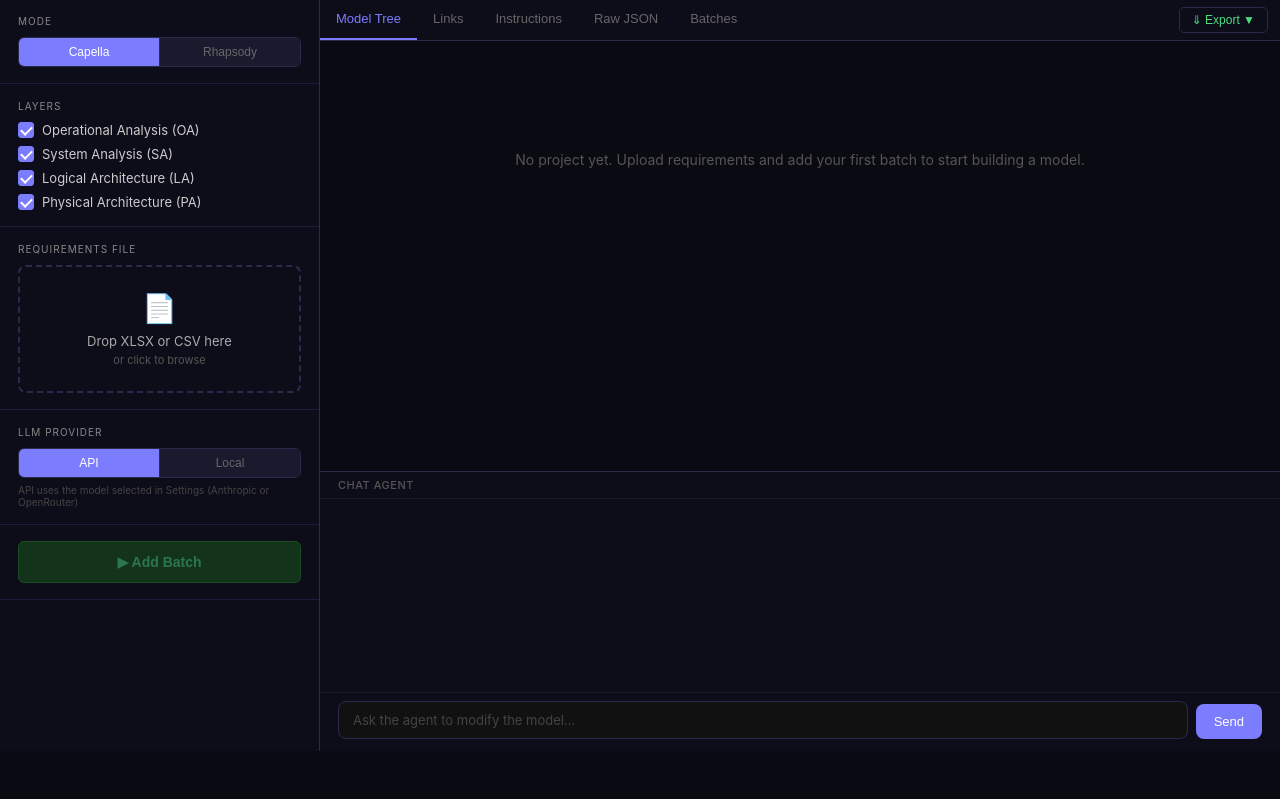
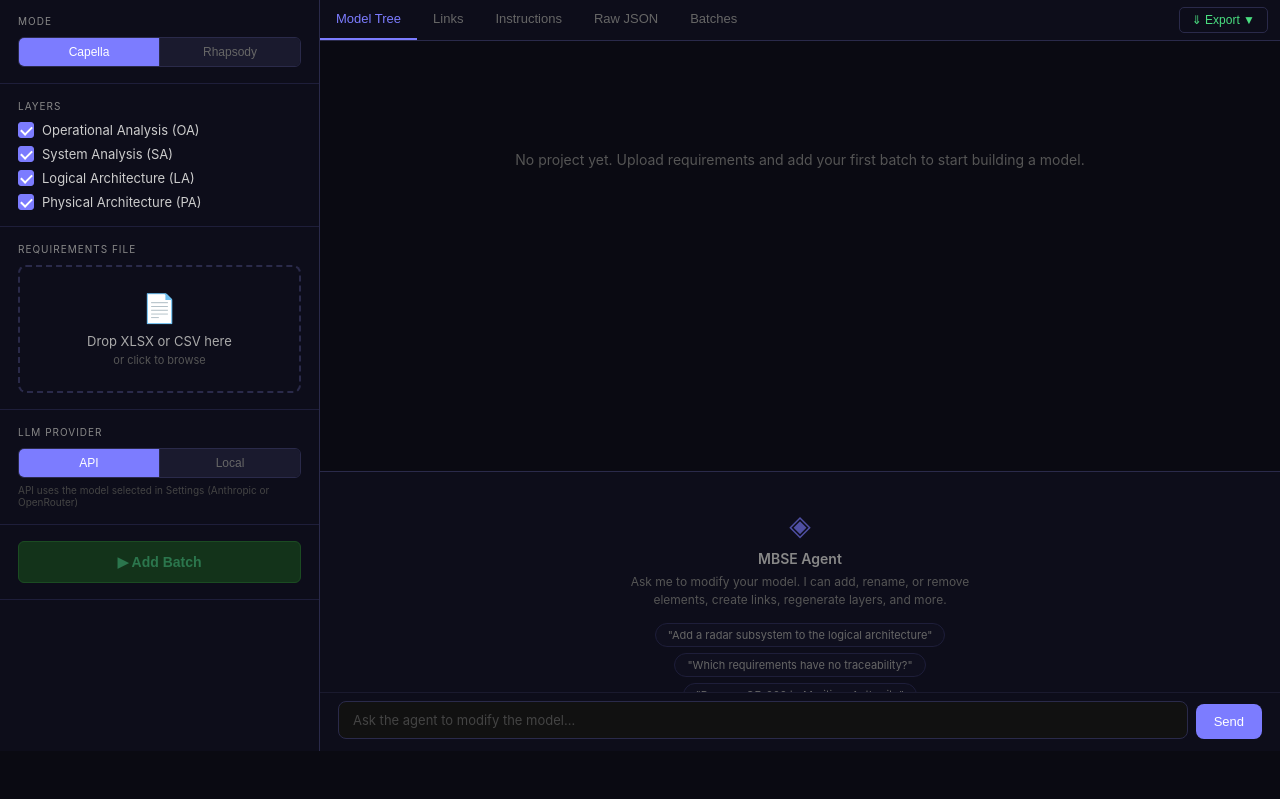
Before and after one commit to jude-sph/MBSE, a FastAPI app: page / in a window 1280 px wide. Shown: the part 49-848 px from the top of the page. Run offline with FastAPI, Linux system fonts and the light colour scheme; some libraries are stand-ins or nearby versions.

Commit message:
feat: chat welcome state with example prompts
Empty chat shows an agent icon, description, and clickable example
prompts that fill the input. Welcome disappears on first message.
Removed the "Chat Agent" header bar for cleaner look.

Co-Authored-By: Claude Opus 4.6 (1M context) <noreply@anthropic.com>

```diff
--- a/src/web/static/app.js
+++ b/src/web/static/app.js
@@ -76,8 +76,17 @@ document.addEventListener('DOMContentLoaded', function () {
     // Check for updates quietly on page load
     checkUpdatesQuietly();
 
-    // Initialize chat resize
+    // Initialize chat resize + example prompts
     initChatResize();
+    document.querySelectorAll('.chat-example').forEach(function(ex) {
+        ex.addEventListener('click', function() {
+            var input = document.getElementById('chat-input');
+            if (input) {
+                input.value = ex.textContent.replace(/^"|"$/g, '');
+                input.focus();
+            }
+        });
+    });
 
     // Project-based restore
     if (INITIAL_PROJECT && INITIAL_PROJECT.project) {
@@ -1525,6 +1534,10 @@ async function sendChat() {
 
 function appendChatMessage(role, text, isLoading) {
     var history = document.getElementById('chat-history');
+    // Remove welcome message on first real message
+    var welcome = history.querySelector('.chat-welcome');
+    if (welcome) welcome.remove();
+
     var wrapper = el('div', {
         className: 'chat-message chat-' + role + (isLoading ? ' chat-loading' : ''),
     });
--- a/src/web/static/style.css
+++ b/src/web/static/style.css
@@ -851,20 +851,62 @@ body {
 }
 
 .chat-header-bar {
-    display: flex;
-    align-items: center;
-    padding: 6px 18px;
-    flex-shrink: 0;
-    border-bottom: 1px solid #1a1a2e;
-}
-
-.chat-title {
-    font-size: 11px;
+    display: none;
+}
+
+.chat-title { display: none; }
+
+/* Chat welcome / empty state */
+.chat-welcome {
+    display: flex;
+    flex-direction: column;
+    align-items: center;
+    justify-content: center;
+    text-align: center;
+    padding: 24px 20px;
+    flex: 1;
+}
+
+.chat-welcome-icon {
+    font-size: 28px;
+    color: #7c7cff;
+    margin-bottom: 8px;
+    opacity: 0.6;
+}
+
+.chat-welcome-title {
+    font-size: 14px;
+    font-weight: 600;
+    color: #888;
+    margin-bottom: 6px;
+}
+
+.chat-welcome-text {
+    font-size: 12px;
     color: #555;
-    font-weight: 500;
-    text-transform: uppercase;
-    letter-spacing: 0.5px;
-}
+    max-width: 360px;
+    line-height: 1.5;
+    margin-bottom: 14px;
+}
+
+.chat-welcome-examples {
+    display: flex;
+    flex-direction: column;
+    gap: 6px;
+    align-items: center;
+}
+
+.chat-example {
+    font-size: 11px;
+    color: #666;
+    background: #0f0f1e;
+    border: 1px solid #1e1e3a;
+    padding: 4px 12px;
+    border-radius: 12px;
+    cursor: pointer;
+    transition: all 0.15s;
+}
+.chat-example:hover { border-color: #7c7cff; color: #aaa; }
 
 .chat-body {
     display: flex;
--- a/src/web/templates/index.html
+++ b/src/web/templates/index.html
@@ -201,7 +201,16 @@
                 </div>
                 <div id="chat-body" class="chat-body">
                     <div id="chat-history" class="chat-history">
-                        <!-- Messages appended by app.js -->
+                        <div class="chat-welcome">
+                            <div class="chat-welcome-icon">&#9672;</div>
+                            <div class="chat-welcome-title">MBSE Agent</div>
+                            <div class="chat-welcome-text">Ask me to modify your model. I can add, rename, or remove elements, create links, regenerate layers, and more.</div>
+                            <div class="chat-welcome-examples">
+                                <span class="chat-example">"Add a radar subsystem to the logical architecture"</span>
+                                <span class="chat-example">"Which requirements have no traceability?"</span>
+                                <span class="chat-example">"Rename OE-002 to Maritime Authority"</span>
+                            </div>
+                        </div>
                     </div>
                     <div class="chat-input-row">
                         <textarea id="chat-input" class="chat-input" rows="1"
```
